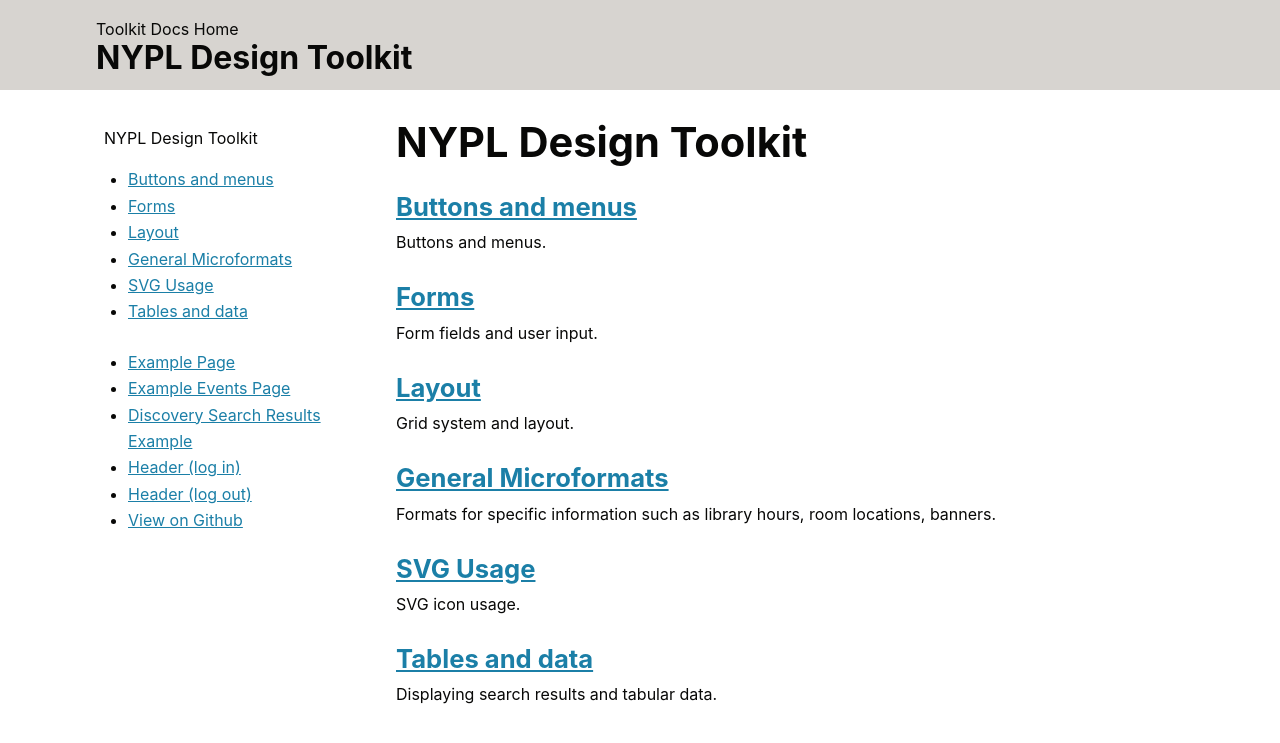
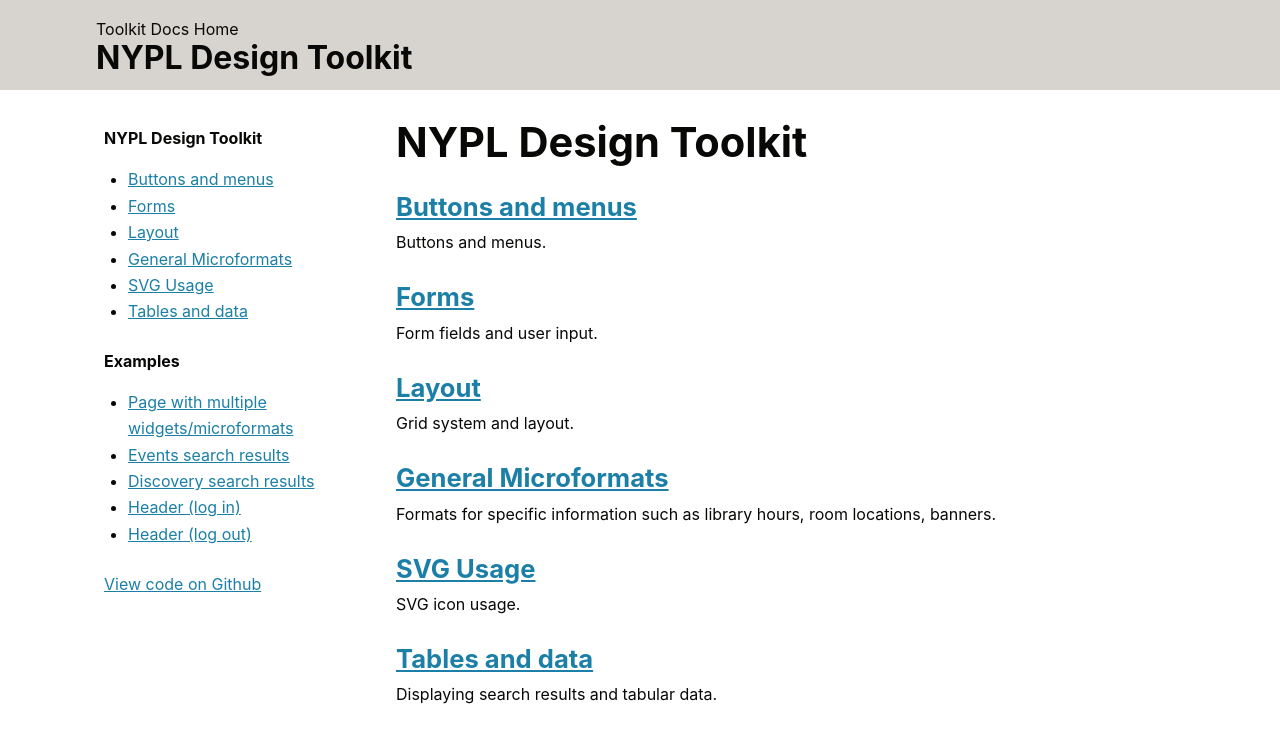
Before and after one commit to NYPL/design-toolkit, a Jekyll site: the page built from docs/index.md, in a window 1280 px wide. Shown: the top 743 px of the page. Built offline with Jekyll 4.4.1, drawn with Linux system fonts in a browser that asks for light colours.

Commit message:
:space_invader: styling main nav

```diff
--- a/docs/_includes/examples-nav.html
+++ b/docs/_includes/examples-nav.html
@@ -1,8 +1,10 @@
+<p><strong>Examples</strong></p>
 <ul>
-  <li><a href={{ "example.html" | relative_url }} >Example Page</a></li>
-  <li><a href={{ "example_events.html" | relative_url }} >Example Events Page</a></li>
-  <li><a href={{ "discovery-search.html" | relative_url }} >Discovery Search Results Example</a></li>
+  <li><a href={{ "example.html" | relative_url }} >Page with multiple widgets/microformats</a></li>
+  <li><a href={{ "example_events.html" | relative_url }} >Events search results</a></li>
+  <li><a href={{ "discovery-search.html" | relative_url }} >Discovery search results</a></li>
   <li><a href={{ "header_login.html" | relative_url }} >Header (log in)</a></li>
   <li><a href={{ "header_logout.html" | relative_url }} >Header (log out)</a></li>
-  <li><a href="https://github.com/NYPL/design-toolkit/" class="external">View on Github</a></li>
 </ul>
+
+<a href="https://github.com/NYPL/design-toolkit/" class="external">View code on Github</a>
--- a/docs/_includes/section-nav.html
+++ b/docs/_includes/section-nav.html
@@ -1,3 +1,4 @@
+      <p><strong>NYPL Design Toolkit</strong></p>
       <ul>
 {% for section in site.sections %}
         <li><a href="{{ section.url | relative_url }}">{{ section.title }}</a></li>
--- a/docs/_layouts/default.html
+++ b/docs/_layouts/default.html
@@ -38,7 +38,6 @@
   <div class="nypl-full-width-wrapper">
 
     <div class="nypl-column-one-quarter">
-      <p class="secondary-title">NYPL Design Toolkit</p>
 {% include section-nav.html %}
 {% include examples-nav.html %}
 
--- a/docs/_layouts/home.html
+++ b/docs/_layouts/home.html
@@ -27,7 +27,6 @@
   <div class="nypl-full-width-wrapper">
 
     <div class="nypl-column-one-quarter">
-      <p class="secondary-title">NYPL Design Toolkit</p>
 {% include section-nav.html %}
 {% include examples-nav.html %}
     </div>
```
